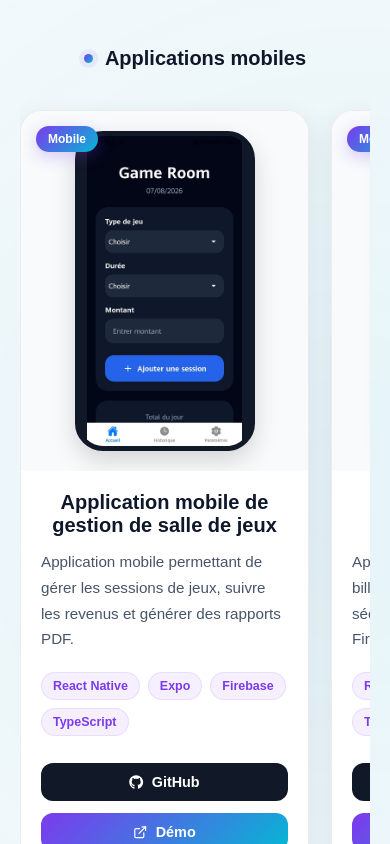
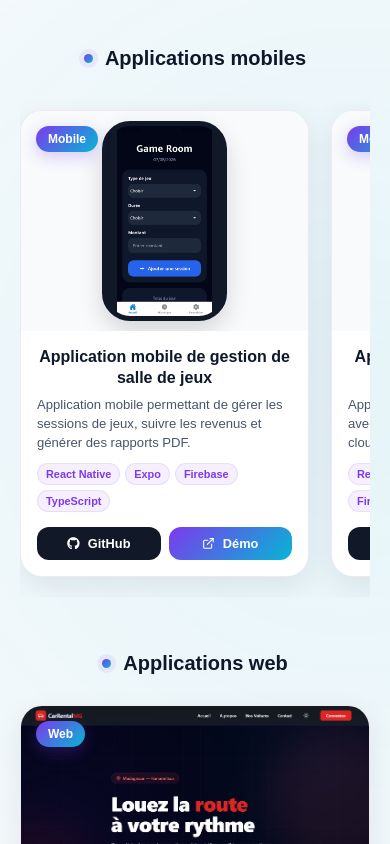
Before and after one commit to Fanajaval/mon-portfolio, a React (Vite) app: page / in a window 390 px wide. Shown: the part 4840-5684 px from the top of the page. Built offline with nearby package versions, Linux system fonts and the light colour scheme.

Commit message:
amélioration partie app mobile

```diff
--- a/src/styles/Projects.css
+++ b/src/styles/Projects.css
@@ -492,6 +492,34 @@
     background: var(--surface-secondary);
     border-radius: 10px;
   }
+
+  .mobile-projects-grid .project-content {
+    padding: 18px;
+    gap: 8px;
+  }
+
+  .mobile-projects-grid .project-content h3 {
+    font-size: 1.15rem;
+  }
+
+  .mobile-projects-grid .project-content p {
+    font-size: 0.88rem;
+    line-height: 1.5;
+  }
+
+  .mobile-projects-grid .project-techs {
+    gap: 6px;
+    margin-top: 4px;
+  }
+
+  .mobile-projects-grid .tech-badge {
+    padding: 5px 9px;
+    font-size: 0.72rem;
+  }
+
+  .mobile-projects-grid .project-links {
+    margin-top: 8px;
+  }
 }
 
 @media (max-width: 576px) {
@@ -522,15 +550,47 @@
   }
 
   .mobile-image {
-    width: min(180px, 50vw);
-    max-height: 320px;
+    width: min(140px, 32vw);
+    max-height: 200px;
+    margin: 10px auto;
   }
 
   .project-content {
     padding: 20px;
   }
 
-  .project-links {
-    flex-direction: column;
+  .mobile-projects-grid .project-links {
+    flex-direction: row;
+    gap: 8px;
+  }
+
+  .mobile-projects-grid .project-btn {
+    padding: 9px 8px;
+    font-size: 0.8rem;
+  }
+
+  .mobile-projects-grid .project-content {
+    padding: 16px;
+    gap: 7px;
+  }
+
+  .mobile-projects-grid .project-content h3 {
+    font-size: 1rem;
+    line-height: 1.3;
+  }
+
+  .mobile-projects-grid .project-content p {
+    font-size: 0.82rem;
+    line-height: 1.45;
+  }
+
+  .mobile-projects-grid .project-techs {
+    gap: 5px;
+    margin-top: 3px;
+  }
+
+  .mobile-projects-grid .tech-badge {
+    padding: 4px 8px;
+    font-size: 0.68rem;
   }
 }
```
